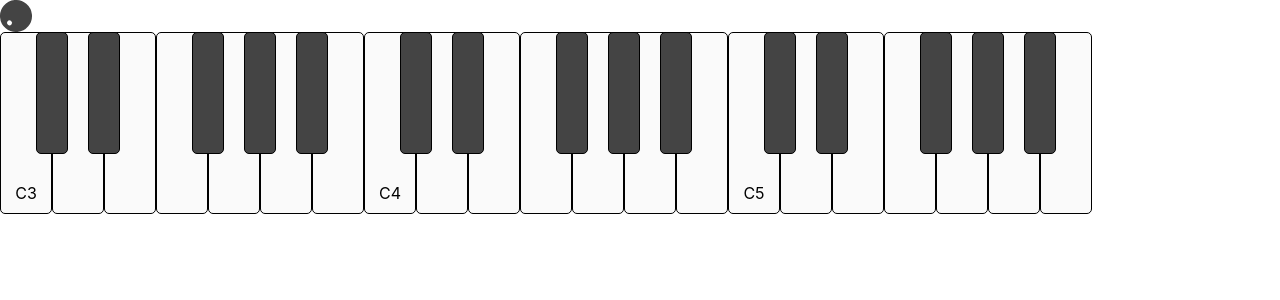
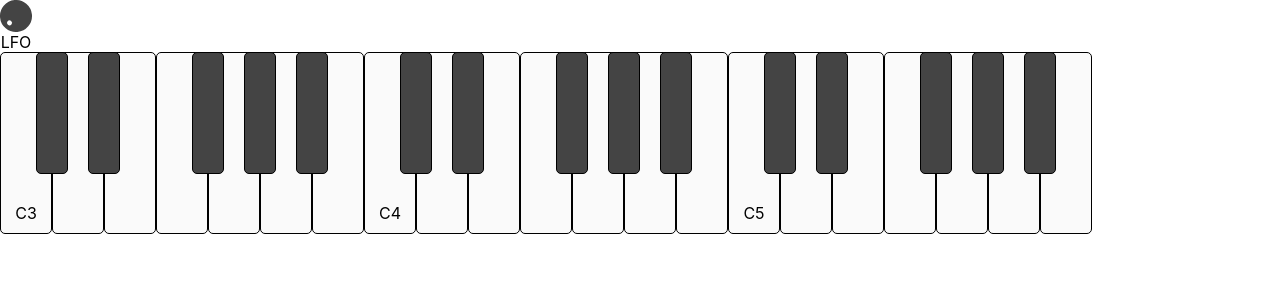
Before and after one commit to 6sRyuSK/6synth-21, a React (Create React App) app: page / in a window 1280 px wide. Shown: the top 300 px of the page. Built offline with nearby package versions, Linux system fonts and the light colour scheme.

Commit message:
add label for rotaryEncoder

```diff
--- a/src/components/atoms/rotaryEncoder.tsx
+++ b/src/components/atoms/rotaryEncoder.tsx
@@ -4,6 +4,7 @@ import styles from '../../styles/atoms/rotaryEncoder.module.css'
 type props = {
   size?: number
   limit?: [number, number]
+  label: string
 }
 
 const RotaryEncoder: React.FC<props> = (props: props) => {
@@ -25,8 +26,11 @@ const RotaryEncoder: React.FC<props> = (props: props) => {
     }
   })
   return (
-    <div style={style} className={styles.rotaryEncoder}>
-      <div className={styles.dot}></div>
+    <div className={styles.wrapper}>
+      <div style={style} className={styles.rotaryEncoder} id={props.label}>
+        <div className={styles.dot}></div>
+      </div>
+      <label htmlFor={props.label}>{props.label}</label>
     </div>
   )
 }
--- a/src/components/controlPanel.tsx
+++ b/src/components/controlPanel.tsx
@@ -4,7 +4,7 @@ import RotaryEncoder from './atoms/rotaryEncoder'
 const ControlPanel = () => {
   return (
     <div>
-      <RotaryEncoder></RotaryEncoder>
+      <RotaryEncoder label="LFO"></RotaryEncoder>
     </div>
   )
 }
--- a/src/styles/atoms/rotaryEncoder.module.css
+++ b/src/styles/atoms/rotaryEncoder.module.css
@@ -1,3 +1,7 @@
+.wrapper {
+  width: fit-content;
+}
+
 .rotaryEncoder {
   display: flex;
   justify-content: center;
```
